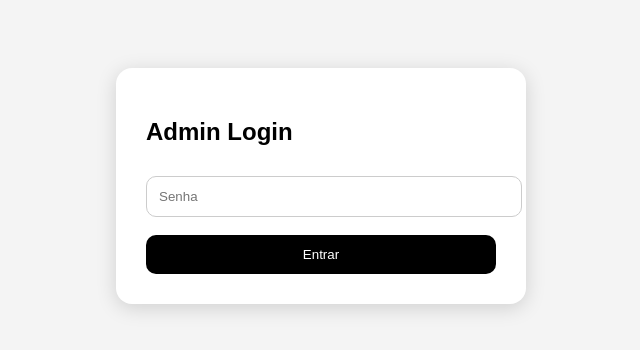
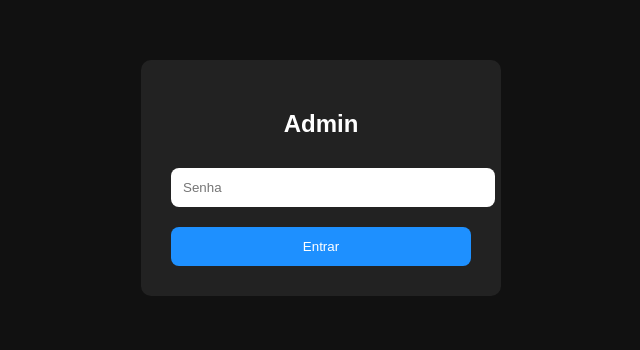
Before and after one commit to jpfigueiredo/nfc-card, a plain HTML site: page admin/login.html in a window 1280 px wide. Shown: the part 222-572 px from the top of the page, without its empty margins (319-959 px from the left). Drawn offline with Linux system fonts and the light colour scheme.

Commit message:
Update login.html

```diff
--- a/admin/login.html
+++ b/admin/login.html
@@ -1,53 +1,46 @@
 <!DOCTYPE html>
-<html lang="pt-BR">
+<html lang="pt-br">
 <head>
 <meta charset="UTF-8" />
-<meta name="viewport" content="width=device-width, initial-scale=1.0" />
 <title>Login Admin</title>
 <style>
 body {
-    background:#f4f4f4;
-    height:100vh;
-    display:flex;
-    align-items:center;
-    justify-content:center;
-    font-family:Arial;
+  background: #111;
+  font-family: Arial;
+  color: white;
+  display: flex; justify-content: center; align-items: center;
+  height: 100vh; margin: 0;
 }
 .box {
-    width:350px;
-    padding:30px;
-    background:white;
-    border-radius:16px;
-    box-shadow:0 4px 20px rgba(0,0,0,0.15);
+  background: #222; padding: 30px; border-radius: 10px;
+  width: 300px; text-align: center;
 }
 input {
-    width:100%; padding:12px;
-    border-radius:10px;
-    border:1px solid #ccc;
-    margin-top:10px;
+  width: 100%; padding: 12px; margin: 10px 0;
+  border-radius: 8px; border: none;
 }
 button {
-    width:100%; padding:12px;
-    background:#000; color:white;
-    border:none; border-radius:10px;
-    margin-top:18px; cursor:pointer;
+  width: 100%; padding: 12px; margin-top: 10px;
+  background: dodgerblue; border: none; color: white;
+  border-radius: 8px; cursor: pointer;
 }
 </style>
 </head>
 <body>
 <div class="box">
-  <h2>Admin Login</h2>
+  <h2>Admin</h2>
   <input type="password" id="senha" placeholder="Senha" />
   <button onclick="login()">Entrar</button>
 </div>
+
 <script>
-  function login(){
-    const s = document.getElementById('senha').value;
-    if(s === 'A1B2C3D4'){
-      localStorage.setItem('auth','ok');
-      location.href = 'painel.html';
+function login() {
+  const s = document.getElementById("senha").value;
+  if (s === "A1B2C3D4") {
+    localStorage.setItem("admin", "ok");
+    location.href = "admin.html";
   } else {
-      alert('Senha incorreta');
+    alert("Senha incorreta!");
   }
 }
 </script>
```
Lines whose indentation alone changed are shown as unchanged.
